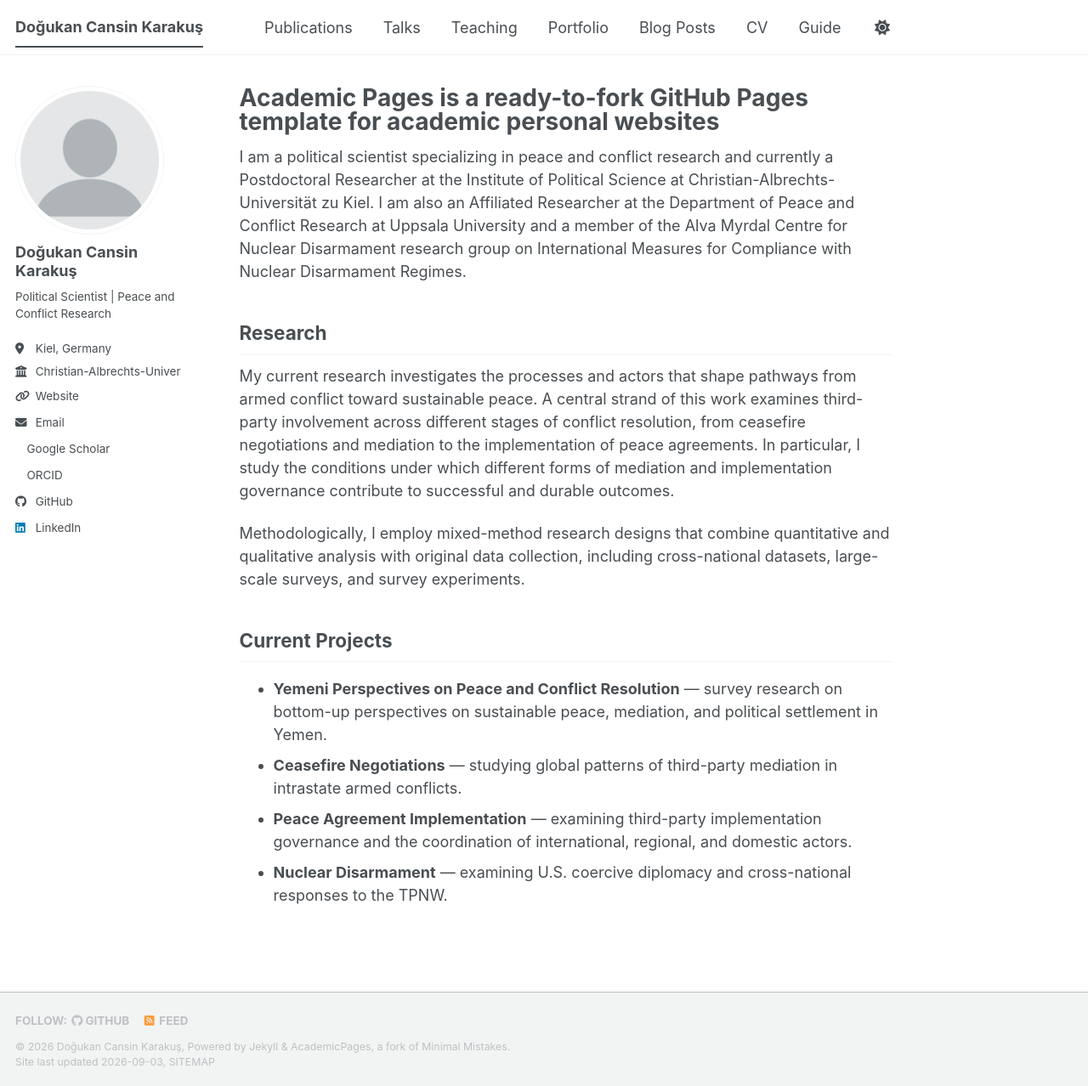
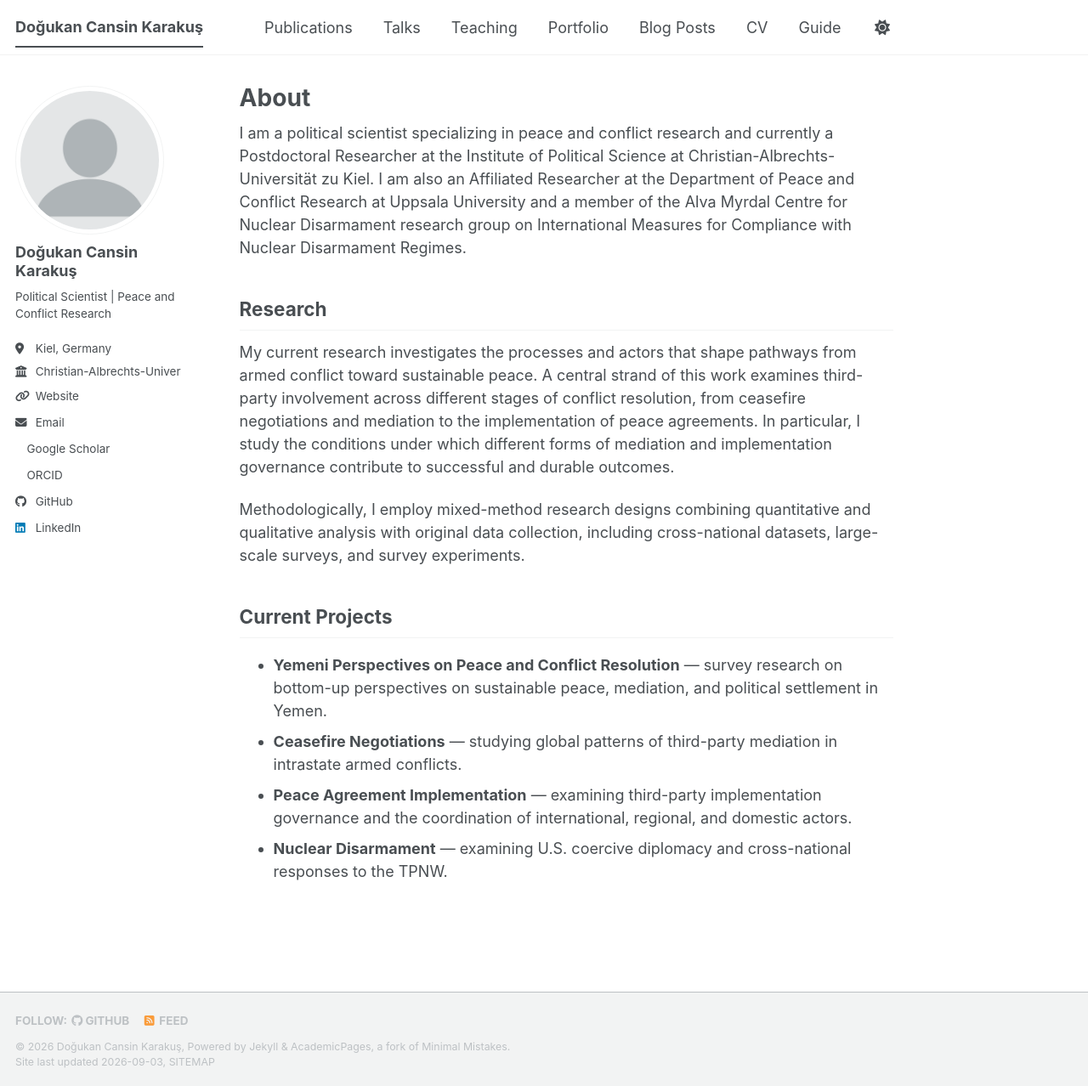
Before and after one commit to DogukanCansinKarakus/DogukanCansinKarakus.github.io, a Jekyll site: the page built from _pages/about.md, in a window 1280 px wide and 1278 px high. Shown: the whole window at 85% size. Built offline with Jekyll 4.4.1, drawn with Linux system fonts in a browser that asks for light colours; a style sheet for code colours, icons or effects is not loaded.

Commit message:
Update about.md

```diff
--- a/_pages/about.md
+++ b/_pages/about.md
@@ -1,6 +1,6 @@
 ---
 permalink: /
-title: "Academic Pages is a ready-to-fork GitHub Pages template for academic personal websites"
+title: "About"
 author_profile: true
 redirect_from:
   - /about/
@@ -13,7 +13,7 @@ I am a political scientist specializing in peace and conflict research and curre
 
 My current research investigates the processes and actors that shape pathways from armed conflict toward sustainable peace. A central strand of this work examines third-party involvement across different stages of conflict resolution, from ceasefire negotiations and mediation to the implementation of peace agreements. In particular, I study the conditions under which different forms of mediation and implementation governance contribute to successful and durable outcomes.
 
-Methodologically, I employ mixed-method research designs that combine quantitative and qualitative analysis with original data collection, including cross-national datasets, large-scale surveys, and survey experiments.
+Methodologically, I employ mixed-method research designs combining quantitative and qualitative analysis with original data collection, including cross-national datasets, large-scale surveys, and survey experiments.
 
 ## Current Projects
 
```
